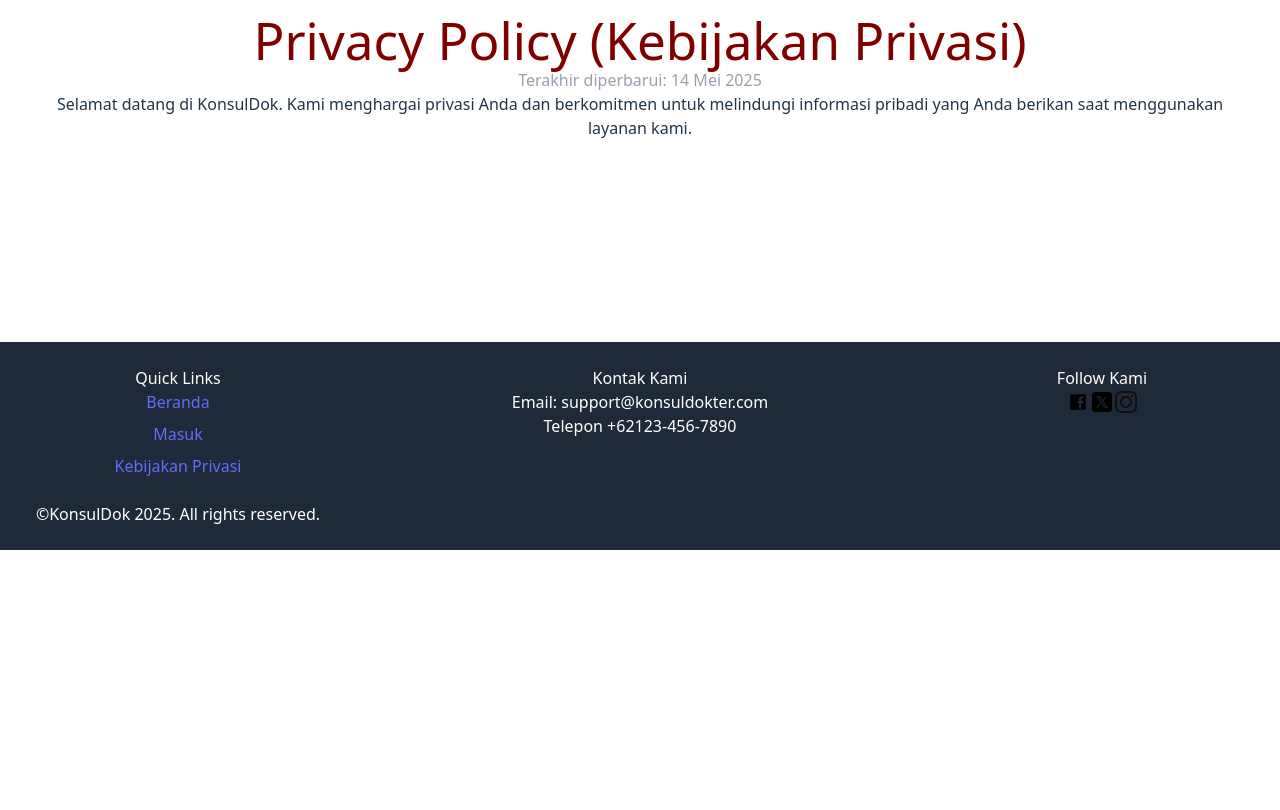
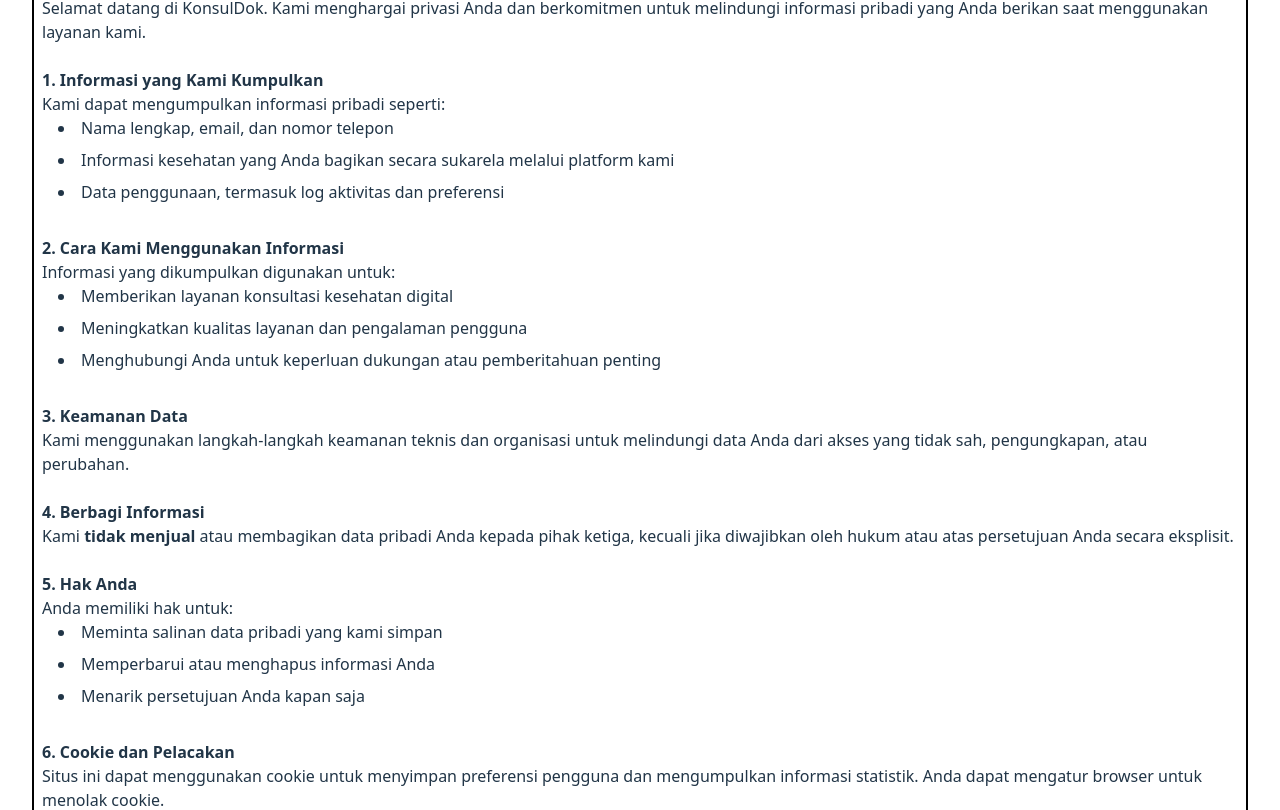
Before and after one commit to EvansTheAuthor/MWPFinalProject, a Vue app in the folder front-end/KonsulDok/: page /PrivacyPolicy in a window 1280 px wide. Shown: the part 250-1060 px from the top of the page. Before the commit the page ends 800 px from the top, so only its background shows below. Built offline with nearby package versions, Linux system fonts and the light colour scheme.

Commit message:
setting front-end of PrivacyPolicy and improving Main.vue

```diff
--- a/front-end/KonsulDok/src/components/Main.vue
+++ b/front-end/KonsulDok/src/components/Main.vue
@@ -3,13 +3,15 @@
     <h1 class="welcome-main mb-25">Selamat datang kembali, user!</h1>
     <div class="button-main flex justify-center">
         <button class="profile-main m-5 h-40 w-40" @click="toProfile">Profil Akun</button>
-        <button class="order-main m-5 h-40 w-40">Pesan Layanan</button>
+        <button class="order-main m-5 h-40 w-40" @click="toDocList">Pesan Layanan</button>
+        <button class="logout-main m-5 h-40 w-40" @click="toLogin">Keluar</button>
     </div>
+    <a href="/PrivacyPolicy">Kebijakan Layanan</a>
   </form>
 </template>
 
-<script>
-import { useRouter } from 'vue-router';
+<script setup>
+import { useRouter } from 'vue-router'
 
 const router = useRouter()
 
@@ -17,8 +19,13 @@
     router.push('/Profile')
 }
 
-function toOrder() {
-    router.push()
+function toDocList() {
+    router.push('/DocList')
+
+}
+
+function toLogin() {
+    router.push('/Login')
 }
 </script>
 
@@ -27,7 +34,7 @@
     color: #800000;
 }
 
-.profile-main{
+.profile-main, .logout-main{
     border: 3px #800000 solid;
     color: #800000;
 }
--- a/front-end/KonsulDok/src/components/PrivacyPolicy.vue
+++ b/front-end/KonsulDok/src/components/PrivacyPolicy.vue
@@ -1,9 +1,51 @@
 <template>
-  <form class="privacy-policy grid p-3 justify-center">
-    <h1 class="privacy-title">Privacy Policy (Kebijakan Privasi)</h1>
-    <div class="privacy content">
-        <p class="privacy-date-rev text-gray-400">Terakhir diperbarui: 14 Mei 2025</p>
+  <form class="privacy-policy grid" @contextmenu.prevent>
+    <h1 class="privacy-title m-5">Kebijakan Privasi</h1>
+    <div class="privacy content border-black border-2 p-2 text-left">
+        <p class="privacy-date-rev text-gray-400 text-center">Terakhir diperbarui: 14 Mei 2025</p>
+        <br>
         <p>Selamat datang di KonsulDok. Kami menghargai privasi Anda dan berkomitmen untuk melindungi informasi pribadi yang Anda berikan saat menggunakan layanan kami.</p>
+        <br>
+        <p class="privacy-content-list">1. Informasi yang Kami Kumpulkan</p>
+        <p>Kami dapat mengumpulkan informasi pribadi seperti:</p>
+        <ul class="list-privacy">
+          <li>Nama lengkap, email, dan nomor telepon</li>
+          <li>Informasi kesehatan yang Anda bagikan secara sukarela melalui platform kami</li>
+          <li>Data penggunaan, termasuk log aktivitas dan preferensi</li>
+        </ul>
+        <br>
+        <p class="privacy-content-list">2. Cara Kami Menggunakan Informasi</p>
+        <p>Informasi yang dikumpulkan digunakan untuk:</p>
+        <ul class="list-privacy">
+          <li>Memberikan layanan konsultasi kesehatan digital</li>
+          <li>Meningkatkan kualitas layanan dan pengalaman pengguna</li>
+          <li>Menghubungi Anda untuk keperluan dukungan atau pemberitahuan penting</li>
+        </ul>
+        <br>
+        <p class="privacy-content-list">3. Keamanan Data</p>
+        <p>Kami menggunakan langkah-langkah keamanan teknis dan organisasi untuk melindungi data Anda dari akses yang tidak sah, pengungkapan, atau perubahan.</p>
+        <br>
+        <p class="privacy-content-list">4. Berbagi Informasi</p>
+        <p>Kami <b>tidak menjual</b> atau membagikan data pribadi Anda kepada pihak ketiga, kecuali jika diwajibkan oleh hukum atau atas persetujuan Anda secara eksplisit.</p>
+        <br>
+        <p class="privacy-content-list">5. Hak Anda</p>
+        <p>Anda memiliki hak untuk:</p>
+        <ul class="list-privacy">
+          <li>Meminta salinan data pribadi yang kami simpan</li>
+          <li>Memperbarui atau menghapus informasi Anda</li>
+          <li>Menarik persetujuan Anda kapan saja</li>
+        </ul>
+        <br>
+        <p class="privacy-content-list">6. Cookie dan Pelacakan</p>
+        <p>Situs ini dapat menggunakan cookie untuk menyimpan preferensi pengguna dan mengumpulkan informasi statistik. Anda dapat mengatur browser untuk menolak cookie.</p>
+        <br>
+        <p class="privacy-content-list">7. Perubahan Kebijakan</p>
+        <p>Kami dapat memperbarui kebijakan ini dari waktu ke waktu. Perubahan akan diberitahukan melalui situs web atau email yang Anda daftarkan.</p>
+        <br>
+        <p class="privacy-content-list">8. Hubungi Kami</p>
+        <p>Jika Anda memiliki pertanyaan mengenai kebijakan ini, silakan hubungi:</p>
+        <p>📧 <a href="mailto:support@konsuldokter.com">support@konsuldokter.com</a></p>
+        <p>📞 +62123-456-7890</p>
     </div>
   </form>
 </template>
@@ -18,4 +60,14 @@
 .privacy-title{
     color: #800000;
 }
+
+.privacy-content-list{
+  font-weight: bold;
+}
+
+.list-privacy{
+  margin-left: calc(var(--spacing)*4);
+  list-style-type: disc;
+  list-style-position: inside;
+}
 </style>
--- a/front-end/KonsulDok/src/components/Profile.vue
+++ b/front-end/KonsulDok/src/components/Profile.vue
@@ -1,5 +1,8 @@
 <template>
-
+  <main class="profile-component grid">
+    <h1 class="">Profil Akun</h1>
+    <div></div>
+  </main>
 </template>
 
 <script>
--- a/front-end/KonsulDok/src/components/header-footer/footerBar.vue
+++ b/front-end/KonsulDok/src/components/header-footer/footerBar.vue
@@ -3,9 +3,9 @@
     <div class="footer-section basis-1/4">
             <h3>Quick Links</h3>
             <ul>
-                <li><a href="../Main.vue">Beranda</a></li>
-                <li><a href="../Login.vue">Masuk</a></li>
-                <li><a href="../PrivacyPolicy.vue">Kebijakan Privasi</a></li>
+                <li><a href="/Main">Beranda</a></li>
+                <li><a href="/Login">Masuk</a></li>
+                <li><a href="/PrivacyPolicy">Kebijakan Privasi</a></li>
             </ul>
         </div>
 
```
